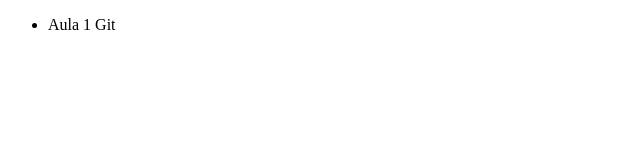
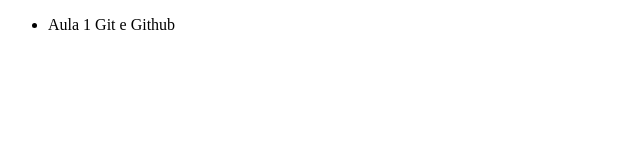
Before and after one commit to brunomktd/alura-git, a plain HTML site: page index.html in a window 1280 px wide. Shown: the full height of the page, 0-640 px from the left. Drawn offline with Linux system fonts and the light colour scheme.

Commit message:
Renomeando o curso de git e github

```diff
--- a/index.html
+++ b/index.html
@@ -8,7 +8,7 @@
 </head>
 <body>
     <ul>
-        <li>Aula 1 Git</li>
+        <li>Aula 1 Git e Github</li>
     </ul>
 </body>
 </html>
```
